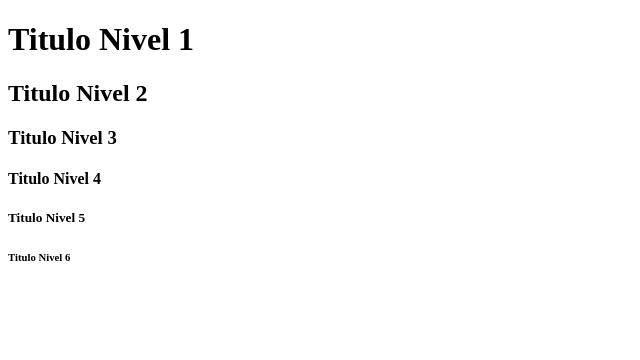
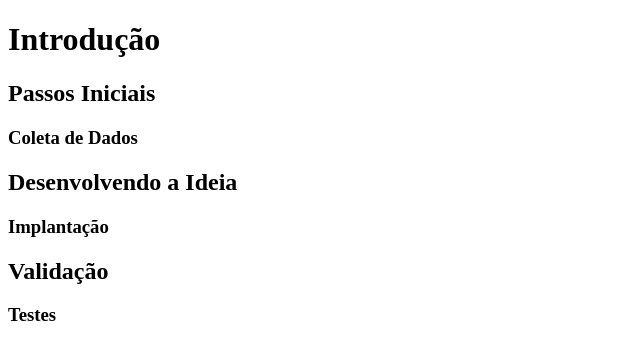
Before and after one commit to ItaloVeras11/Estudos-HTML-CSS-JS, a plain HTML site: page titulos.html in a window 1280 px wide. Shown: the whole page, without its empty margins (0-640 px from the left). Drawn offline with Linux system fonts and the light colour scheme.

Commit message:
modified:   titulos.html

```diff
--- a/titulos.html
+++ b/titulos.html
@@ -7,12 +7,13 @@
     <title>Hierarquia de Titulos</title>
 </head>
 <body>
-    <h1>Titulo Nivel 1</h1>
-    <h2>Titulo Nivel 2</h2>
-    <h3>Titulo Nivel 3</h3>
-    <h4>Titulo Nivel 4</h4>
-    <h5>Titulo Nivel 5</h5>
-    <h6>Titulo Nivel 6</h6>
+    <h1>Introdução</h1>
+    <h2>Passos Iniciais</h2>
+    <h3>Coleta de Dados</h3>
+    <h2>Desenvolvendo a Ideia</h2>
+    <h3>Implantação</h3>
+    <h2>Validação</h2>
+    <h3>Testes</h3>
 
 
 </body>
```
